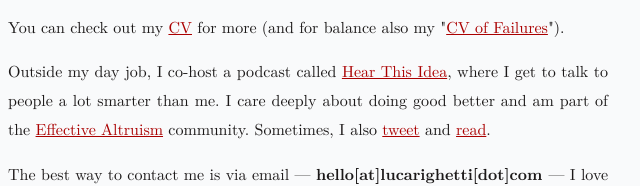
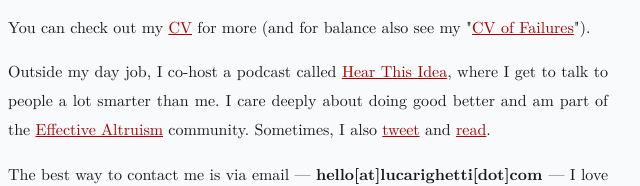
Before and after one commit to LucaRighetti/LucaRighetti.com, a website: page index.html in a window 1280 px wide. Shown: the part 387-573 px from the top of the page, 332-972 px from the left. Drawn offline with nearby package versions, Linux system fonts and the light colour scheme.

Commit message:
Update index.html

```diff
--- a/index.html
+++ b/index.html
@@ -44,7 +44,7 @@
 
 	<p>To this end, I have done work on renewable energy (<a href="https://www.chathamhouse.org/about-us/our-departments/energy-environment-and-resources-programme/uk-china-cooperation-climate"target="_blank">UK-China Cooperation on Climate Change</a>), AI safety (<a href="https://existence.org/"target="_blank">Berkeley Existential Risk Initiative</a>), and internet governance (<a href="https://cyber.harvard.edu/"target="_blank">Harvard's Berkman Klein Center</a>).</p>
 
-<p> You can check out my <a href="projects/Righetti_CV.pdf"target="_blank">CV</a> for more (and for balance also my "<a href="projects/Righetti_CV_Failures.pdf"target="_blank">CV of Failures</a>").</p>
+<p> You can check out my <a href="projects/Righetti_CV.pdf"target="_blank">CV</a> for more (and for balance also see my "<a href="projects/Righetti_CV_Failures.pdf"target="_blank">CV of Failures</a>").</p>
 
 <p>Outside my day job, I co-host a podcast called <a href="https://www.hearthisidea.com/"target="_blank">Hear This Idea</a>, where I get to talk to people a lot smarter than me. I care deeply about doing good better and am part of the <a href="https://www.effectivealtruism.com"target="_blank">Effective Altruism</a> community. Sometimes, I also <a href="https://twitter.com/LucaFRighetti"target="_blank">tweet</a> and <a href="https://www.goodreads.com/user/show/101175167-luca"target="_blank">read</a>.</p>
 	  <p>The best way to contact me is via email — <b> hello[at]lucarighetti[dot]com </b> — I love meeting new people! If you want to grab a (virtual) coffee, do send me a message. You can also leave <a href="https://forms.gle/hdhviS1fkGHSiwLH9"target="_blank">anonymous feedback</a>, which is very useful to me.</p>
```
